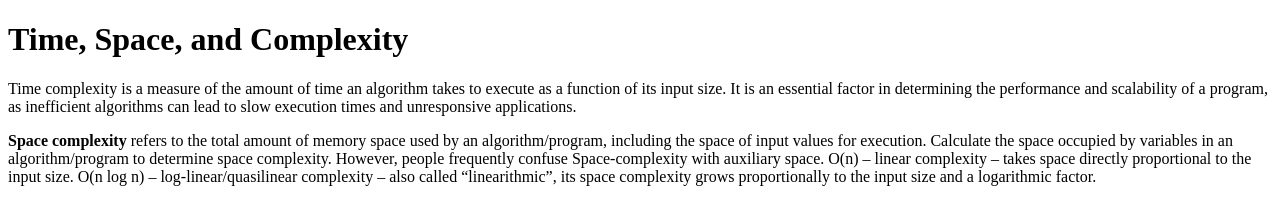
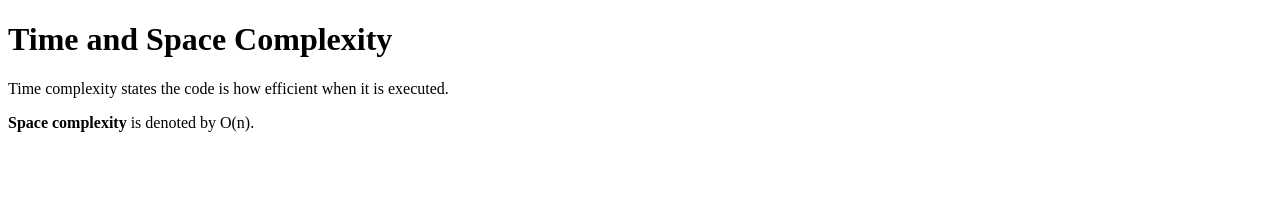
Before and after one commit to acciojob/time-and-space-complexity-Jishan-Khan, a website: page main.html in a window 1280 px wide. Drawn offline with Linux system fonts and the light colour scheme.

Commit message:
created a submission

```diff
--- a/main.html
+++ b/main.html
@@ -9,12 +9,11 @@
 <body>
 	<!-- the entire body must be written by student -->
 
-	<h1>Time, Space, and Complexity</h1>
+	<h1>Time and Space Complexity</h1>
 
-	<p>Time complexity is a measure of the amount of time an algorithm takes to execute as a function of its input size. It is an essential factor in determining the performance and scalability of a program, as inefficient algorithms can lead to slow execution times and unresponsive applications.</p>
+	<p>Time complexity states the code is how efficient when it is executed.<p>
 
-	<p><b>Space complexity</b> refers to the total amount of memory space used by an algorithm/program, including the space of input values for execution. Calculate the space occupied by variables in an algorithm/program to determine space complexity. However, people frequently confuse Space-complexity with auxiliary space. O(n) – linear complexity – takes space directly proportional to the input size. O(n log n) – log-linear/quasilinear complexity – also called “linearithmic”, its space complexity grows proportionally to the input size and a logarithmic factor.</p>
-
+	<p><b>Space complexity</b> is denoted by O(n).</p>
 
     <script type="text/javascript" src="./script.js">
 </script>
```
